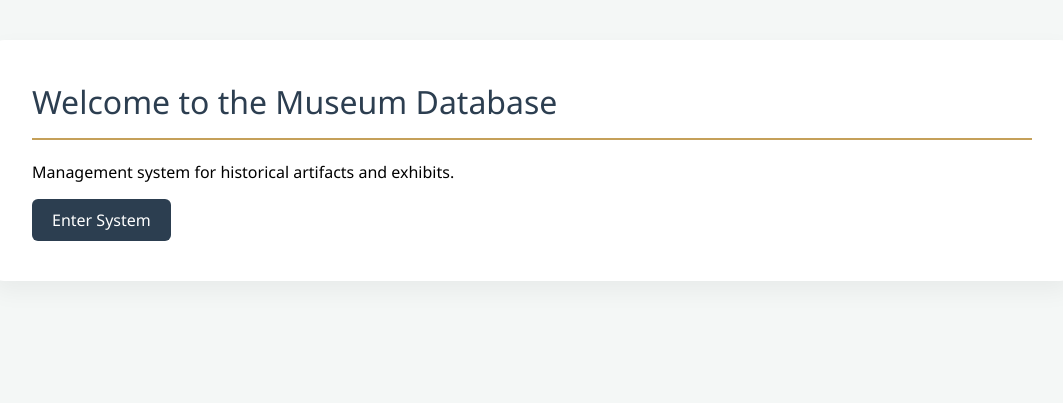
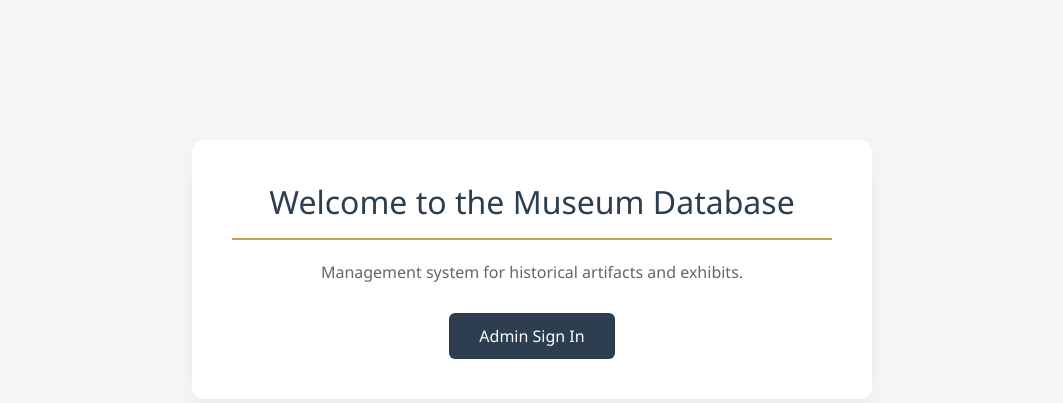
Before and after one commit to SkillsHub1/museum-management-system, a PHP site: page / in a window 1280 px wide. Shown: the top 403 px of the page, without its empty margins (108-1171 px from the left). Run offline with PHP 8.4, Linux system fonts and the light colour scheme.

Commit message:
Update index.php for improved layout and styling

```diff
--- a/index.php
+++ b/index.php
@@ -5,9 +5,10 @@
     <link rel="stylesheet" href="style.css">
 </head>
 <body>
-    <div class="container"> <h1>Welcome to the Museum Database</h1>
-        <p>Management system for historical artifacts and exhibits.</p>
-        <a href="exhibits.php" class="btn">Enter System</a>
+    <div class="container" style="max-width: 600px; text-align: center; margin-top: 100px;">
+        <h1>Welcome to the Museum Database</h1>
+        <p style="color: #666; margin-bottom: 30px;">Management system for historical artifacts and exhibits.</p>
+        <a href="login.php" class="btn" style="padding: 12px 30px; font-size: 16px;">Admin Sign In</a>
     </div>
 </body>
 </html>
```
